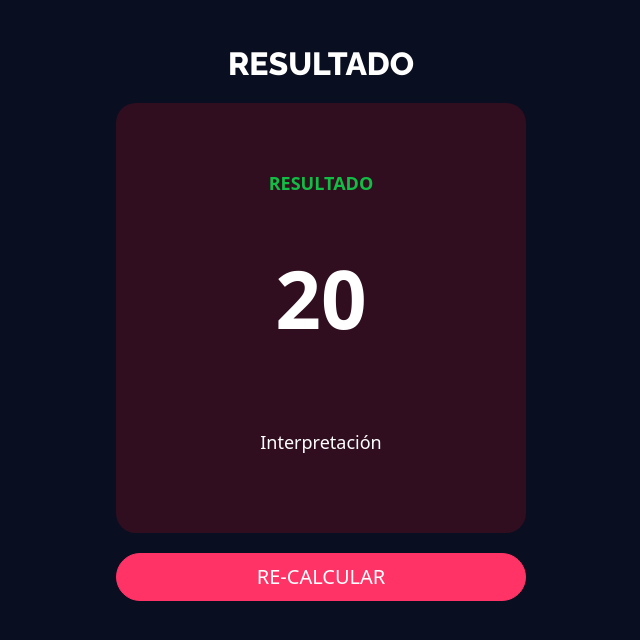
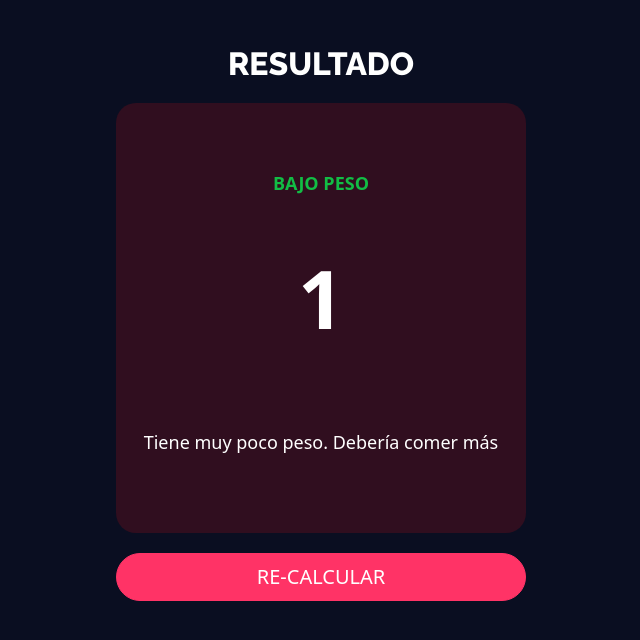
Before and after one commit to jcvillacob/bmiCalculator, an Angular app: page /resultado/1 in a window 1280 px wide. Shown: the top 640 px of the page, without its empty margins (319-959 px from the left). Built offline with nearby package versions, Linux system fonts and the light colour scheme.

Commit message:
Listo para Deploy

```diff
--- a/src/app/components/resultado/resultado.component.html
+++ b/src/app/components/resultado/resultado.component.html
@@ -5,9 +5,9 @@
       <div class="col-lg-12">
         <div class="fondoItem">
           <div class="contenedor">
-            <p class="resultado">Resultado</p>
-            <p class="estiloNumero">20</p>
-            <p class="interpretacion">Interpretación</p>
+            <p class="resultado">{{ resultado }}</p>
+            <p class="estiloNumero">{{ bmi }}</p>
+            <p class="interpretacion">{{ interpretacion }}</p>
           </div>
         </div>
       </div>
--- a/src/app/components/resultado/resultado.component.ts
+++ b/src/app/components/resultado/resultado.component.ts
@@ -4,15 +4,35 @@ import { ActivatedRoute } from '@angular/router';
 @Component({
   selector: 'app-resultado',
   templateUrl: './resultado.component.html',
-  styleUrls: ['./resultado.component.css']
+  styleUrls: ['./resultado.component.css'],
 })
 export class ResultadoComponent implements OnInit {
-  bmi : number;
+  bmi: number;
+  resultado: string;
+  interpretacion: string;
+
   constructor(private route: ActivatedRoute) {
+    this.resultado = '';
+    this.interpretacion = '';
     this.bmi = +route.snapshot.paramMap.get('valor')!;
   }
 
   ngOnInit(): void {
+    this.getResultado();
   }
 
+  getResultado() {
+    if (this.bmi >= 25) {
+      this.resultado = 'Exceso de Peso';
+      this.interpretacion =
+        'Tiene un peso por encima de lo indicado. Debería bajarle a la comida o hacer más ejercicios';
+    } else if (this.bmi >= 18.5) {
+      this.resultado = 'Peso Normal';
+      this.interpretacion =
+        'Tiene un peso normal. No hay problemas con su peso';
+    } else {
+      this.resultado = 'Bajo Peso';
+      this.interpretacion = 'Tiene muy poco peso. Debería comer más';
+    }
+  }
 }
```
